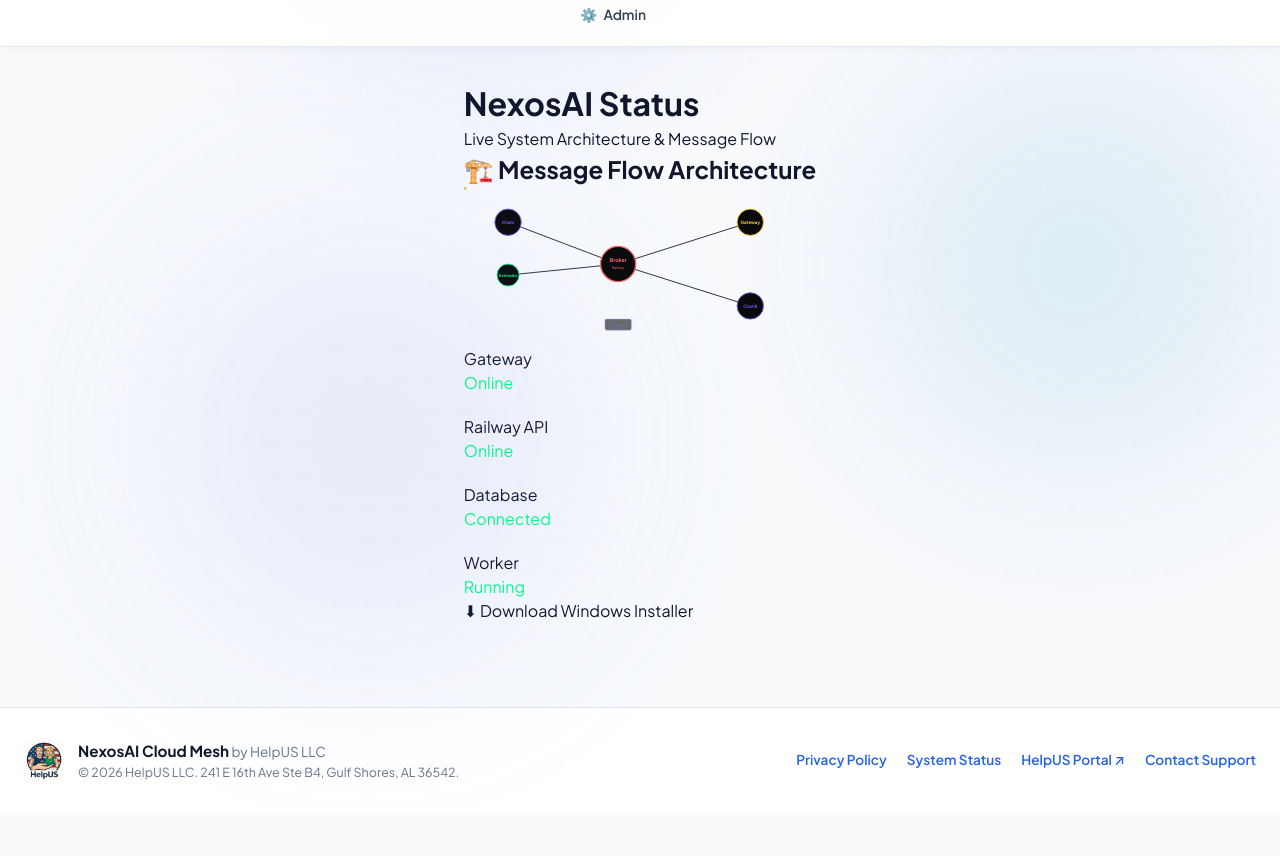
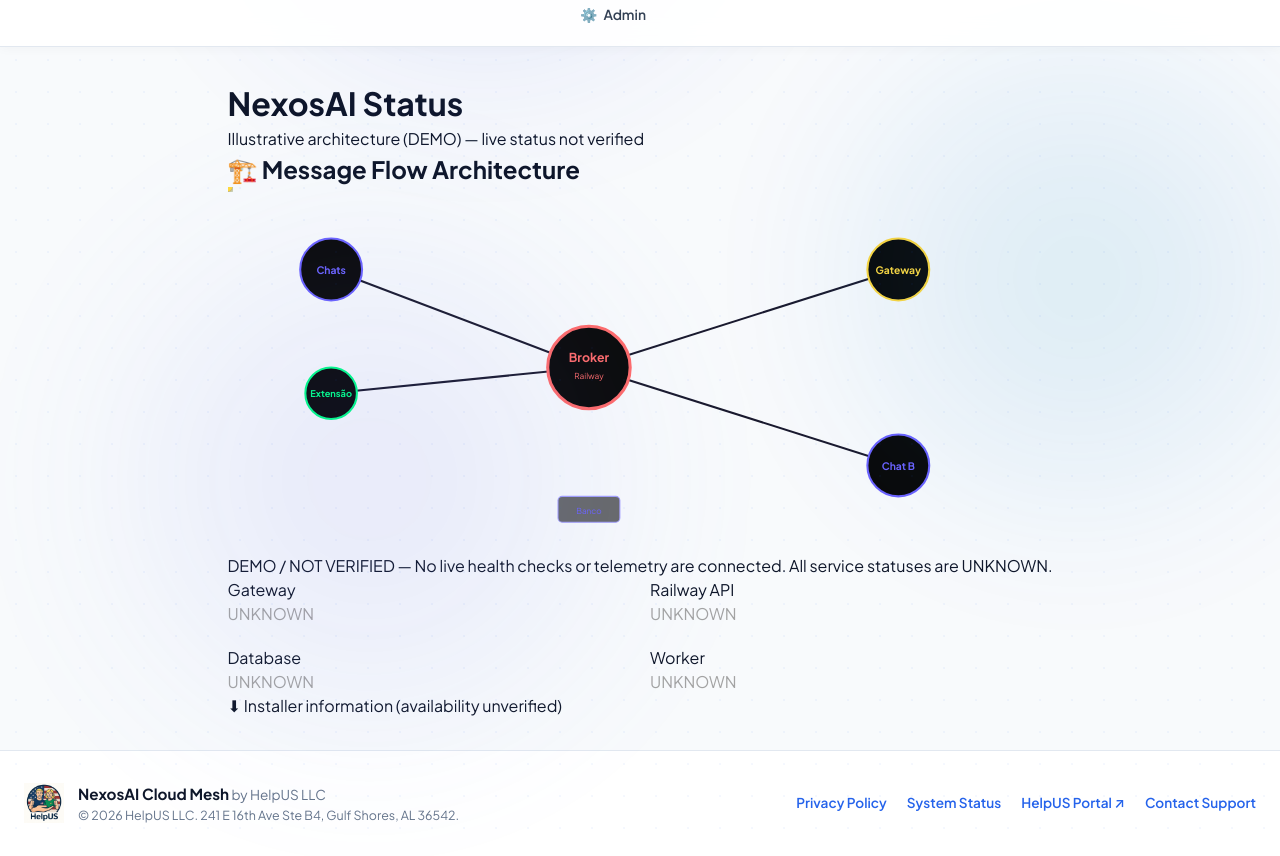
Before and after one commit to HelpUSA/nexosai-frontend, a Next.js app: page /status in a window 1280 px wide. Shown: the part 340-1196 px from the top of the page. Before the commit the page ends 1153 px from the top, so only its background shows below. Built offline with nearby package versions, Linux system fonts and the light colour scheme.

Commit message:
fix(g3c): incorporate audited DEMO and UNKNOWN presentation from PR26

```diff
--- a/src/app/status/page.tsx
+++ b/src/app/status/page.tsx
@@ -8,7 +8,7 @@ export default function StatusPage() {
  <h1 className="text-4xl font-bold">
  Nexos<span className="text-[#6c63ff]">AI</span> Status
  </h1>
- <p className="text-gray-400 mt-2">Live System Architecture & Message Flow</p>
+ <p className="text-gray-400 mt-2">Illustrative architecture (DEMO) — live status not verified</p>
  </div>
 
  {/* Architecture Diagram - SVG */}
@@ -81,13 +81,14 @@ export default function StatusPage() {
  </div>
  </div>
 
- {/* Status Cards */}
+ {/* Status Cards — never claim live telemetry without a verified backend signal */}
+ <p role="status" className="text-center text-amber-300 mb-6">DEMO / NOT VERIFIED — No live health checks or telemetry are connected. All service statuses are UNKNOWN.</p>
  <div className="grid grid-cols-1 md:grid-cols-4 gap-4 mb-8">
  {[
- { label: 'Gateway', status: 'Online', color: '#00ff88' },
- { label: 'Railway API', status: 'Online', color: '#00ff88' },
- { label: 'Database', status: 'Connected', color: '#00ff88' },
- { label: 'Worker', status: 'Running', color: '#00ff88' },
+ { label: 'Gateway', status: 'UNKNOWN', color: '#a3a3a3' },
+ { label: 'Railway API', status: 'UNKNOWN', color: '#a3a3a3' },
+ { label: 'Database', status: 'UNKNOWN', color: '#a3a3a3' },
+ { label: 'Worker', status: 'UNKNOWN', color: '#a3a3a3' },
  ].map(s => (
  <div key={s.label} className="bg-white/5 border border-white/10 rounded-xl p-4 text-center">
  <div className="flex justify-center mb-2">
@@ -101,7 +102,7 @@ export default function StatusPage() {
 
  <div className="text-center">
  <a href="/download" className="inline-block px-6 py-3 bg-[#6c63ff] text-white rounded-lg font-semibold hover:bg-[#5a52d5] transition">
- ⬇ Download Windows Installer
+ ⬇ Installer information (availability unverified)
  </a>
  </div>
  </div>
```
